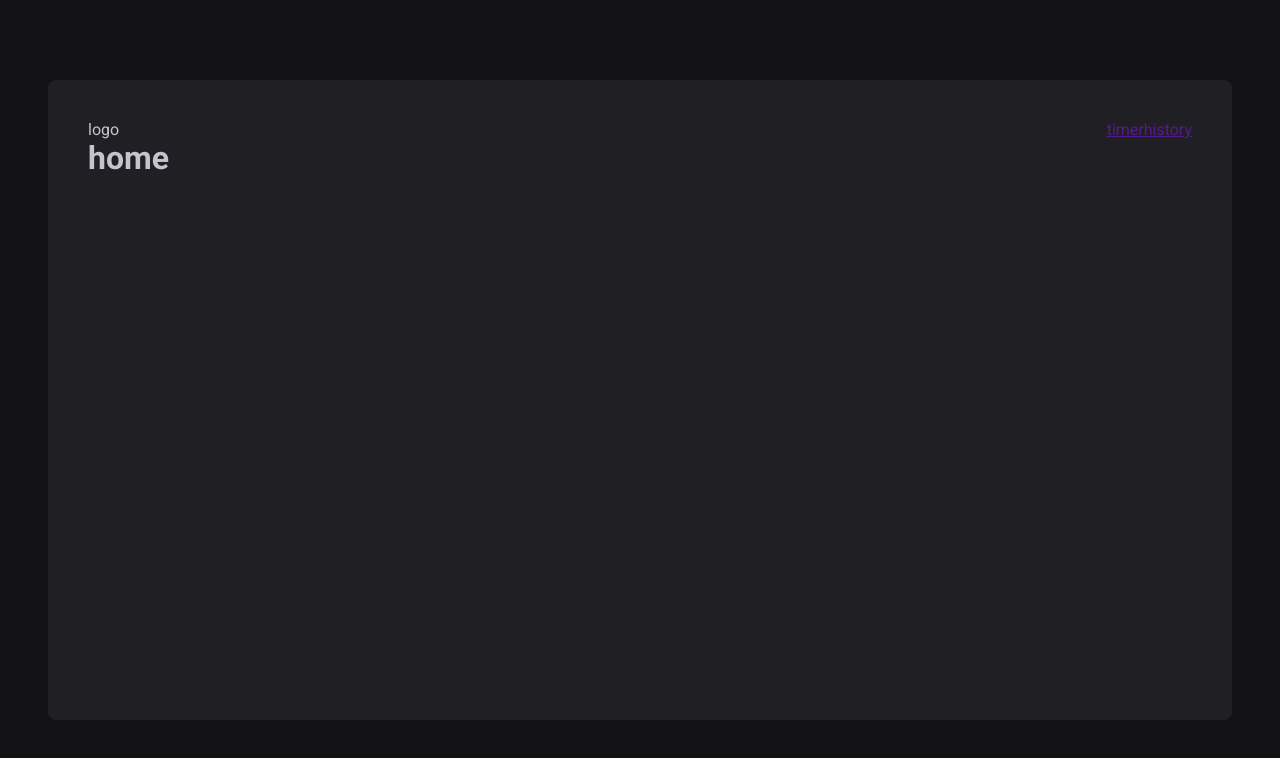
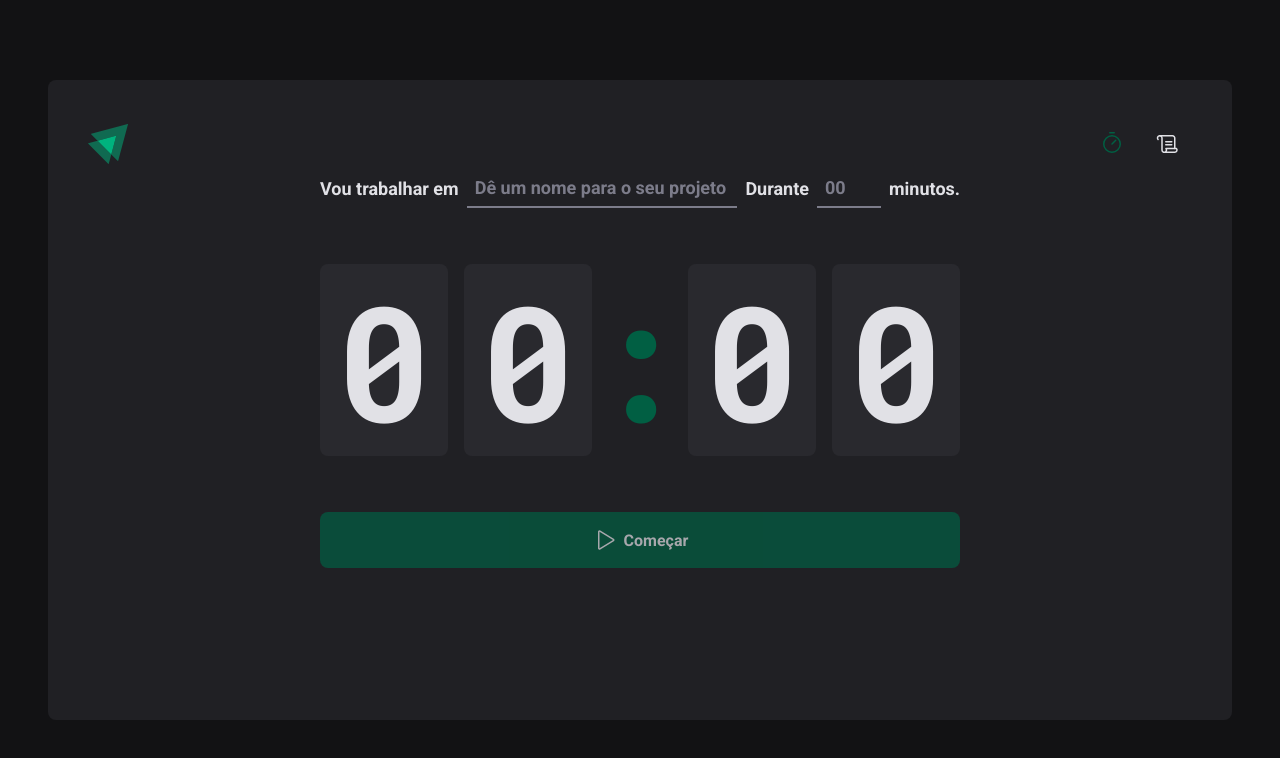
Before and after one commit to JordanGuimaraes17/IgniteTimerTypeScript, a React (Vite) app in the folder IgniteTimer/: page / in a window 1280 px wide. Shown: the top 758 px of the page. Built offline with nearby package versions, Linux system fonts and the light colour scheme.

Commit message:
Page home

```diff
--- a/IgniteTimer/src/Components/Header/index.tsx
+++ b/IgniteTimer/src/Components/Header/index.tsx
@@ -1,12 +1,19 @@
 import { HeaderContainer } from "./styles";
+import logoIgnite from '../../assets/Logo.svg'
+import { Scroll, Timer } from "phosphor-react";
+import { NavLink } from "react-router-dom";/* NavLink é navegador do proprio react dom */
 
 export function Header(){
   return(
     <HeaderContainer>
-      <span>logo</span>
+      <img src={logoIgnite} alt="" />
       <nav>
-        <a href="">timer</a>
-        <a href="">history</a>
+        <NavLink to="/" title="Timer">
+            <Timer size={24}/>
+            </NavLink>
+        <NavLink to="/history" title="Histórico">
+            <Scroll size={24}/>
+            </NavLink>
       </nav>
     </HeaderContainer>
   )
--- a/IgniteTimer/src/Components/Header/styles.ts
+++ b/IgniteTimer/src/Components/Header/styles.ts
@@ -4,6 +4,26 @@
 display: flex;
 align-items: center;
 justify-content: space-between;
+nav{
+  display: flex;
+  gap: 0.5rem;
+  a{
+    width: 3rem;
+    height: 3rem;
+    display: flex;
+    justify-content: center;
+    align-items: center;
+    color: ${(props)=>props.theme["gray-100"]};
+    border-top: 3px solid transparent;
+    border-bottom: 3px solid transparent;
+    &:hover{
+      border-bottom:3px solid ${(props)=>props.theme["green-500"]};
+    }
+    &.active{/* .active é uma classe criada quando usa NavLink, quando selecionado a rota com  NavLink ativa o .active*/
+      color: ${(props)=>props.theme["green-500"]};
+    }
+  }
+}
 
 
 `
--- a/IgniteTimer/src/Pages/History.tsx
+++ /dev/null
@@ -1,3 +0,0 @@
-export function History() {
-  return <h1>History</h1>
-}
--- /dev/null
+++ b/IgniteTimer/src/Pages/History/index.tsx
@@ -0,0 +1,10 @@
+import { HistoryContainer } from "./styles"
+
+
+export function History() {
+  return (
+    <HistoryContainer>
+      <h1>History</h1>
+    </HistoryContainer>
+  )
+}
--- /dev/null
+++ b/IgniteTimer/src/Pages/History/styles.ts
@@ -0,0 +1,3 @@
+import styled from "styled-components";
+
+export const HistoryContainer =  styled.div``
--- a/IgniteTimer/src/Pages/Home.tsx
+++ /dev/null
@@ -1,10 +0,0 @@
-import { Header } from "../Components/Header"
-
-export function Home(){
-  return (
-
-
-      <h1>home</h1>
-
-  )
-}
--- /dev/null
+++ b/IgniteTimer/src/Pages/Home/index.tsx
@@ -0,0 +1,52 @@
+import { Play } from "phosphor-react"
+import { HomeContainer,FormContainer, CountdownContainer, SeparatorContainer,StartCountdownButton, TaskInput, MinutesAmountInput } from "./styles"
+
+export function Home(){
+  return (
+    <HomeContainer>
+        <form action="">
+          <FormContainer>
+          <label htmlFor="task">Vou trabalhar em</label>
+        <TaskInput
+          placeholder="Dê um nome para o seu projeto"
+          id="task"
+          list="task-suggestion"/>
+
+        <datalist id="task-suggestion">
+          <option value="Projeto 1"/>
+          <option value="Projeto 2"/>
+          <option value="Pato"/>
+        </datalist>
+
+        <label htmlFor="">Durante</label>
+        <MinutesAmountInput
+          placeholder="00"
+          type="number"
+          id="minutesAmount"
+          step={5}
+          min={5}
+          max={60}
+          />
+
+        <span>minutos.</span>
+          </FormContainer>
+
+        <CountdownContainer>
+          <span>0</span>
+          <span>0</span>
+          <SeparatorContainer>:</SeparatorContainer>
+          <span>0</span>
+          <span>0</span>
+        </CountdownContainer>
+
+        <StartCountdownButton disabled type="submit">
+          <Play size={24}/>
+          Começar
+        </StartCountdownButton>
+        </form>
+
+
+    </HomeContainer>
+
+  )
+}
--- /dev/null
+++ b/IgniteTimer/src/Pages/Home/styles.ts
@@ -0,0 +1,105 @@
+import styled from "styled-components";
+
+export const HomeContainer = styled.main`
+display: flex;
+flex-direction: column; /* colocar uma linha a abaixo da outra */
+align-items: center;
+flex: 1;
+
+form{
+  display: flex;
+  flex-direction: column;
+  align-items: center;
+  gap: 3.5rem;
+}
+`
+export const FormContainer = styled.div`
+width: 100%;
+display: flex;
+align-items: center;
+justify-content: center;
+gap: 0.5rem;
+color:  ${(props)=>props.theme["gray-100"]};
+font-size: 1.125rem;
+font-weight: bold;
+flex-wrap: wrap;/* quando a tela for menor ele vai quebrar o campo em mais linha, se não colocar cria barra de rolagen*/
+
+`
+const BaseInput = styled.input`/* aqui  estou criando o estilo basico dos inputs , codigo que seria repetido nos outros inputs */
+background: transparent;
+height: 2.5rem;
+border: 0;
+border-bottom:  2px solid ${(props)=>props.theme["gray-500"]};
+font-weight: bold;
+font-size: 1.125rem;
+padding: 0 0.5rem;
+color: ${(props)=>props.theme["gray-100"]};
+
+&:focus{
+  box-shadow: none;
+  border-color:${(props)=>props.theme["green-500"]} ;
+}
+
+&::placeholder{
+  color: ${(props)=>props.theme["gray-500"]} ;
+}
+`
+
+export const TaskInput= styled(BaseInput)`/* aqui chamo a configuração base  o  BaseInput para colocar estilo especifico do input*/
+flex: 1;
+&::-webkit-calendar-picker-indicator{
+  display: none !important;
+}
+`
+export const MinutesAmountInput = styled(BaseInput)`
+width: 4rem;
+`
+
+
+
+
+
+export const CountdownContainer = styled.div`
+font-family: 'Roboto Mono',monospace;
+font-size: 10rem;
+line-height: 8rem;
+color:${(props)=>props.theme["gray-100"]};
+display: flex;
+gap: 1rem;
+span{
+  background: ${(props)=>props.theme["gray-700"]};
+  padding: 2rem 1rem;
+  border-radius: 8px;
+}
+`
+export const SeparatorContainer= styled.div`
+padding: 2rem 0;
+color: ${(props)=>props.theme["green-500"]};
+width: 4rem;
+overflow: hidden;
+display: flex;
+justify-content: center;
+`
+export const StartCountdownButton = styled.button`
+width: 100%;
+border: 0;
+padding: 1rem;
+border-radius: 8px;
+display: flex;
+align-items: center;
+justify-content: center;
+gap: 0.5rem;
+font-weight: bold;
+cursor: pointer;
+background:  ${(props)=>props.theme["green-500"]};
+color:${(props)=>props.theme["gray-100"]} ;
+
+&:disabled{
+  opacity: 0.7;
+  cursor: not-allowed;
+}
+
+&:not(:disabled):hover{
+  background:  ${(props)=>props.theme["green-700"]};
+}
+`
--- a/IgniteTimer/src/styles/global.ts
+++ b/IgniteTimer/src/styles/global.ts
@@ -15,6 +15,7 @@
 body{
   background: ${props => props.theme['gray-900']};
   color: ${props=> props.theme['gray-300']};
+  -webkit-font-smoothing:antialiased ;/*melhora um pouco visibilidade das fontes */
 }
 
 body,input,textarea,button{
```
Also changed, not shown: IgniteTimer/src/assets/Logo.svg (added).
